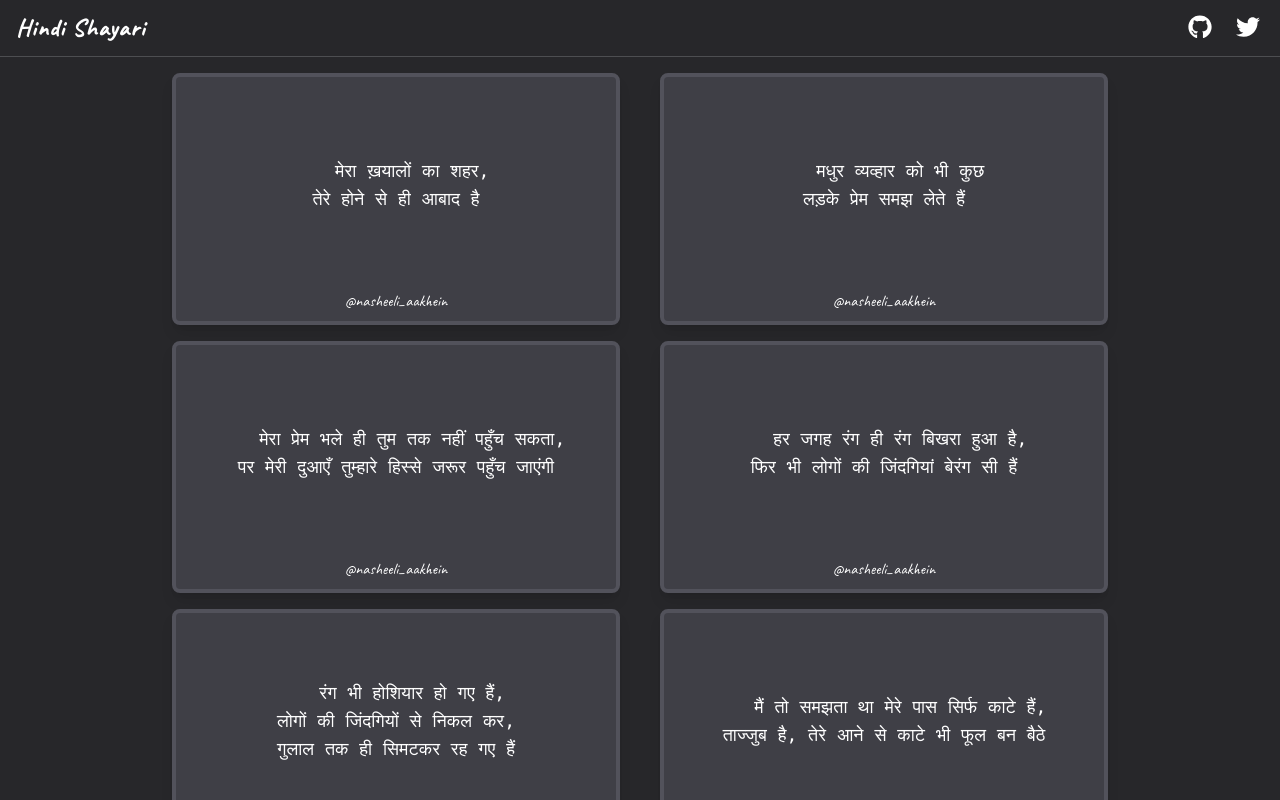
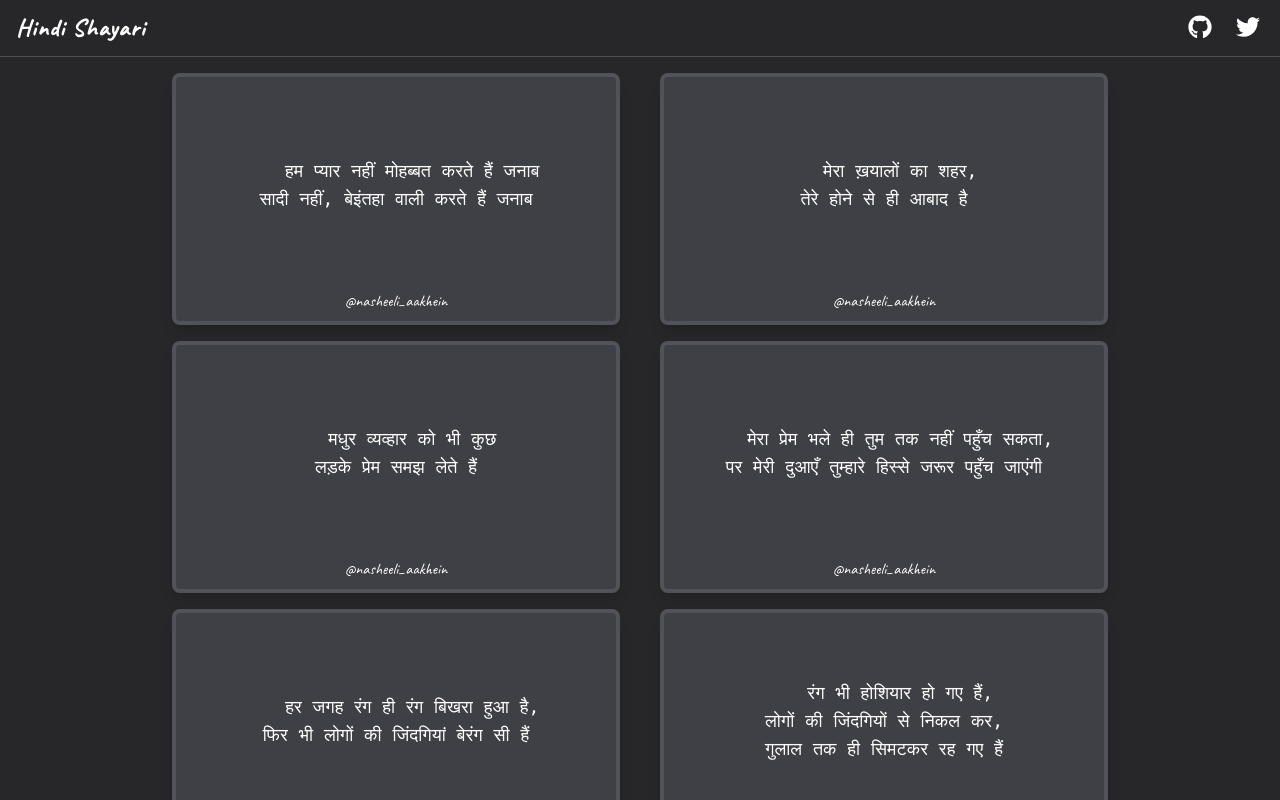
Before and after one commit to apgapg/my_hindi_shayari, a Svelte app: page / in a window 1280 px wide. Shown: the top 800 px of the page. Built offline with nearby package versions, Linux system fonts and the light colour scheme.

Commit message:
feat: add more shayari
Signed-off-by: Ayush P Gupta <ayushpguptaapg@gmail.com>

```diff
--- a/src/App.svelte
+++ b/src/App.svelte
@@ -53,7 +53,8 @@
         "हर जगह रंग ही रंग बिखरा हुआ है,\nफिर भी लोगों की जिंदगियां बेरंग सी हैं",
         "मेरा प्रेम भले ही तुम तक नहीं पहुँच सकता,\nपर मेरी दुआएँ तुम्हारे हिस्से जरूर पहुँच जाएंगी",
         "मधुर व्यव्हार को भी कुछ\nलड़के प्रेम समझ लेते हैं",
-        "मेरा ख़यालों का शहर,\nतेरे होने से ही आबाद है"
+        "मेरा ख़यालों का शहर,\nतेरे होने से ही आबाद है",
+        "हम प्यार नहीं मोहब्बत करते हैं जनाब\nसादी नहीं, बेइंतहा वाली करते हैं जनाब"
     ].reverse();
 </script>
 
```
